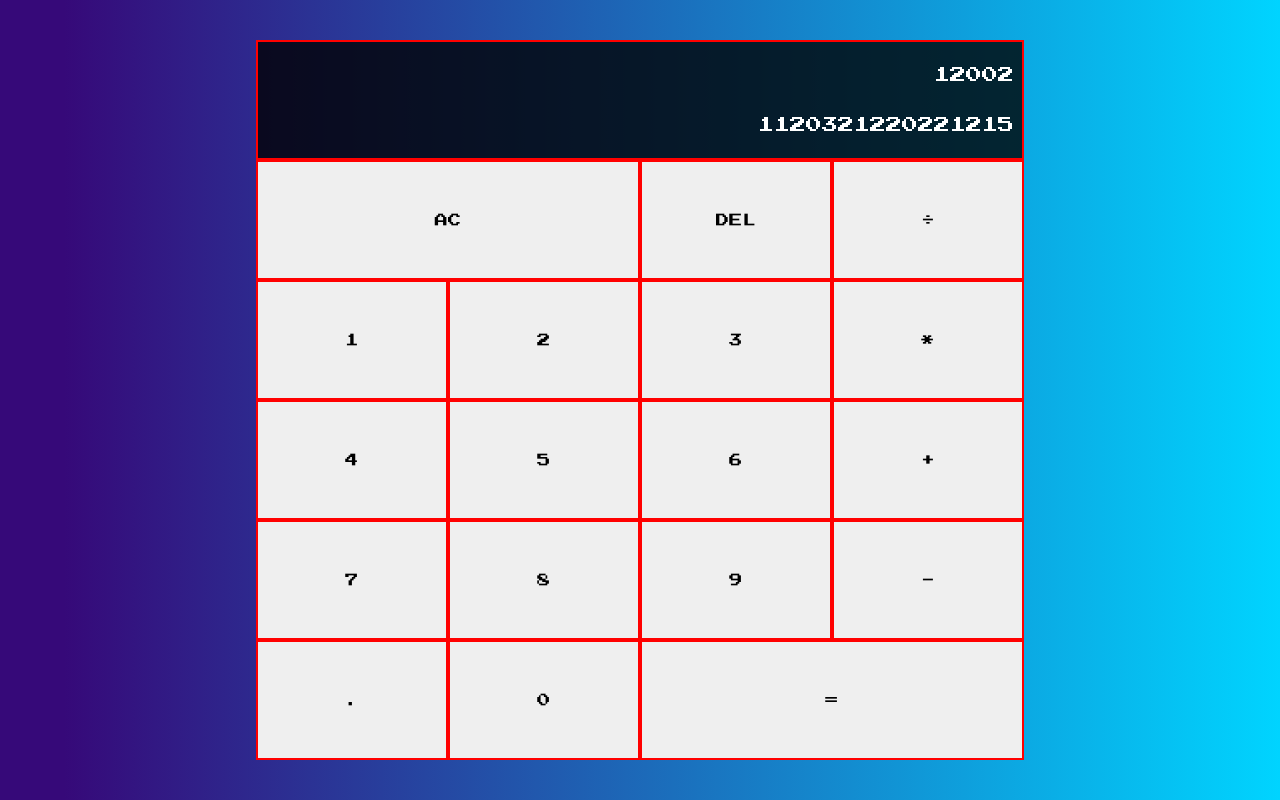
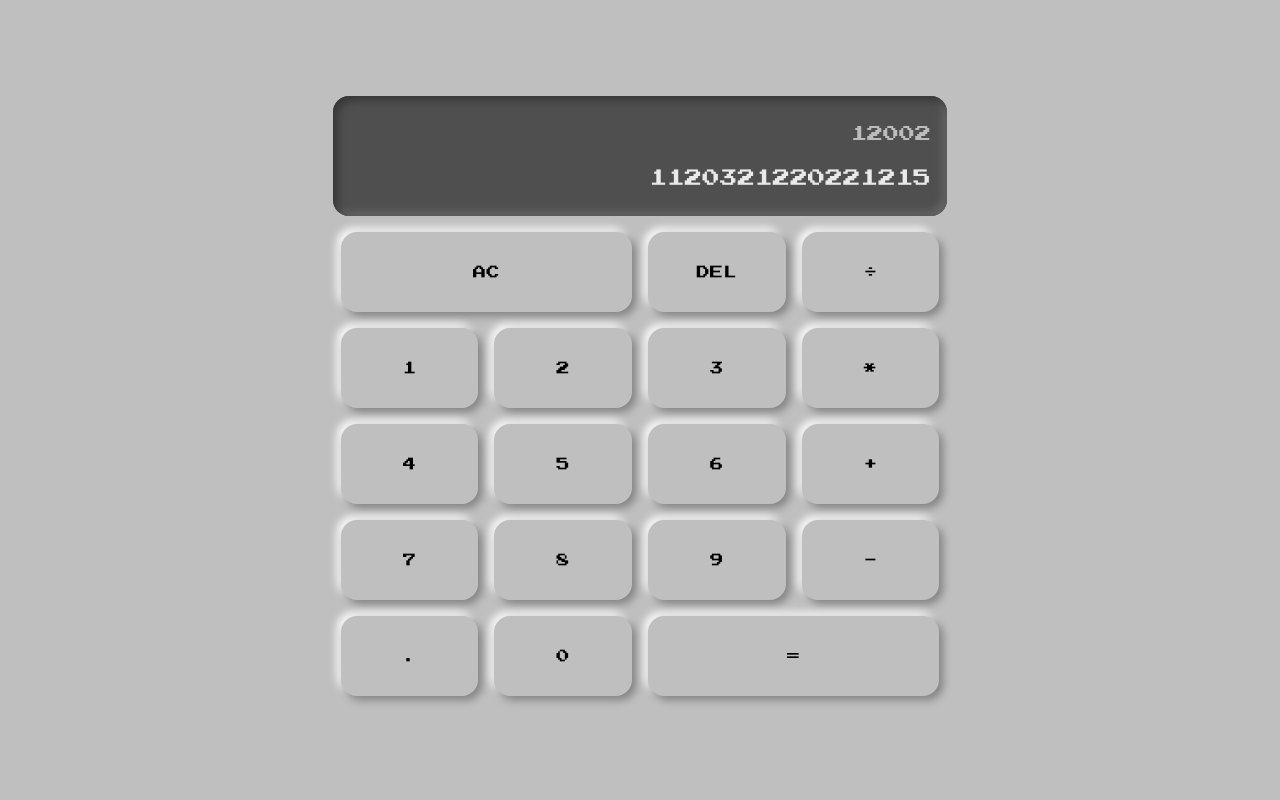
Before and after one commit to dev-arctik/Calculator, a plain HTML site: page index.html in a window 1280 px wide. Drawn offline with Linux system fonts and the light colour scheme.

Commit message:
add neumorphism style

```diff
--- a/style.css
+++ b/style.css
@@ -8,11 +8,7 @@
 body {
   padding: 0;
   margin: 0;
-  background: linear-gradient(
-    90deg,
-    rgba(54, 9, 121, 1) 5%,
-    rgba(0, 212, 255, 1) 100%
-  );
+  background: #bfbfbf;
 }
 
 /* calculator layout */
@@ -21,8 +17,8 @@ body {
   justify-content: center;
   align-content: center;
   min-height: 100vh;
-  grid-template-columns: repeat(4, 15%);
-  grid-template-rows: minmax(15%, auto) repeat(5, 15%);
+  grid-template-columns: repeat(4, 12%);
+  grid-template-rows: minmax(16%, auto) repeat(5, 12%);
 }
 
 /* Ouput area  */
@@ -32,11 +28,24 @@ body {
   flex-direction: column;
   align-items: flex-end;
   justify-content: space-around;
-  padding: 8px;
-  background-color: rgba(0, 0, 0, 0.781);
-  color: white;
+  padding: 16px;
+  border-radius: 16px;
+  background: #4f4f4f;
+  box-shadow: inset 4px 4px 8px #353535, inset -4px -4px 8px #696969;
+  /* color: white; */
   /* word-wrap: break-word; */
   word-break: break-all;
+  margin-bottom: 8px;
+}
+
+.output .previous-operand {
+  color: #e9e9e9b6;
+  font-size: 1rem;
+}
+
+.output .current-operand {
+  color: #e9e9e9;
+  font-size: 1.1rem;
 }
 
 /* button  */
@@ -44,10 +53,22 @@ body {
   grid-column: span 2;
 }
 button {
+  margin: 8px;
   cursor: pointer;
+  border: none;
+  border-radius: 16px;
+  background: #bfbfbf;
+  box-shadow: 4px 4px 8px #808080, -4px -4px 8px #fefefe;
 }
 
-button,
-.output {
-  border: 2px solid red;
+button:hover {
+  border-radius: 16px;
+  background: linear-gradient(145deg, #cccccc, #acacac);
+  box-shadow: 4px 4px 8px #808080, -4px -4px 8px #fefefe;
 }
+
+/* neumorphism on active state {
+  border-radius: 16px;
+  background: linear-gradient(145deg, #acacac, #cccccc);
+  box-shadow: 4px 4px 8px #808080, -4px -4px 8px #fefefe;
+} */
```
